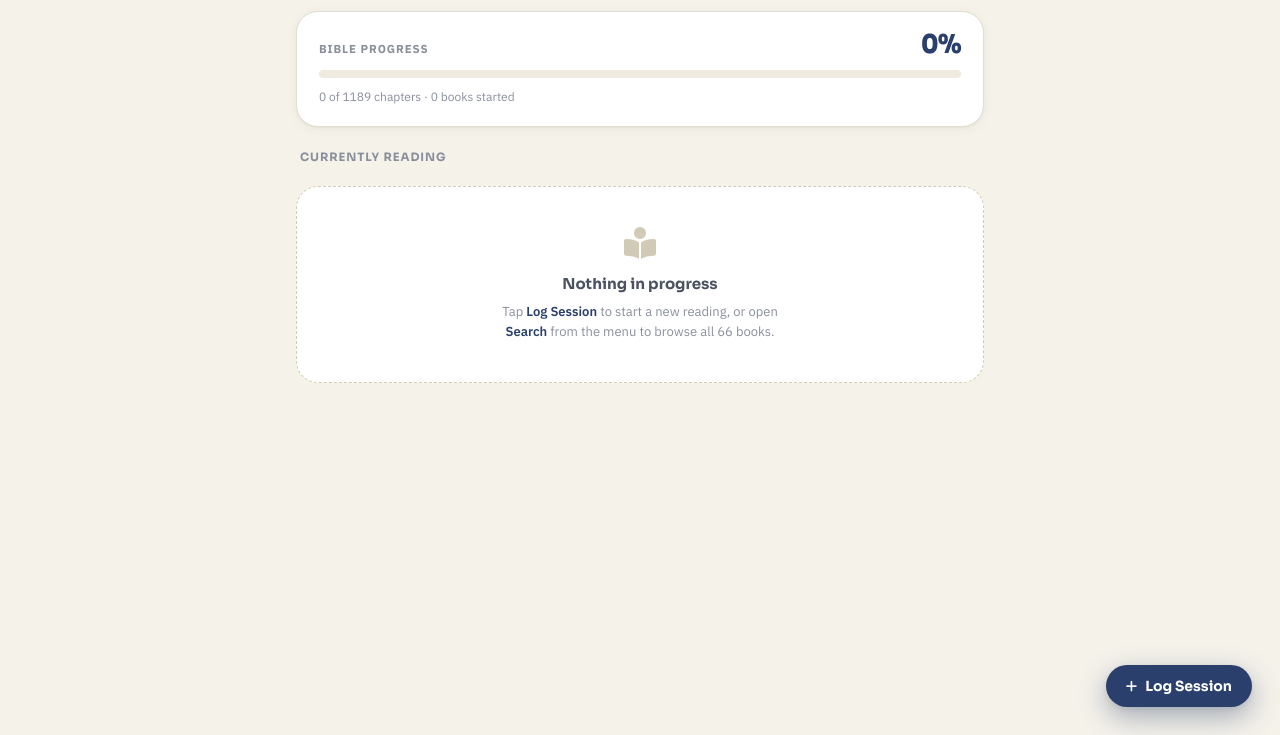
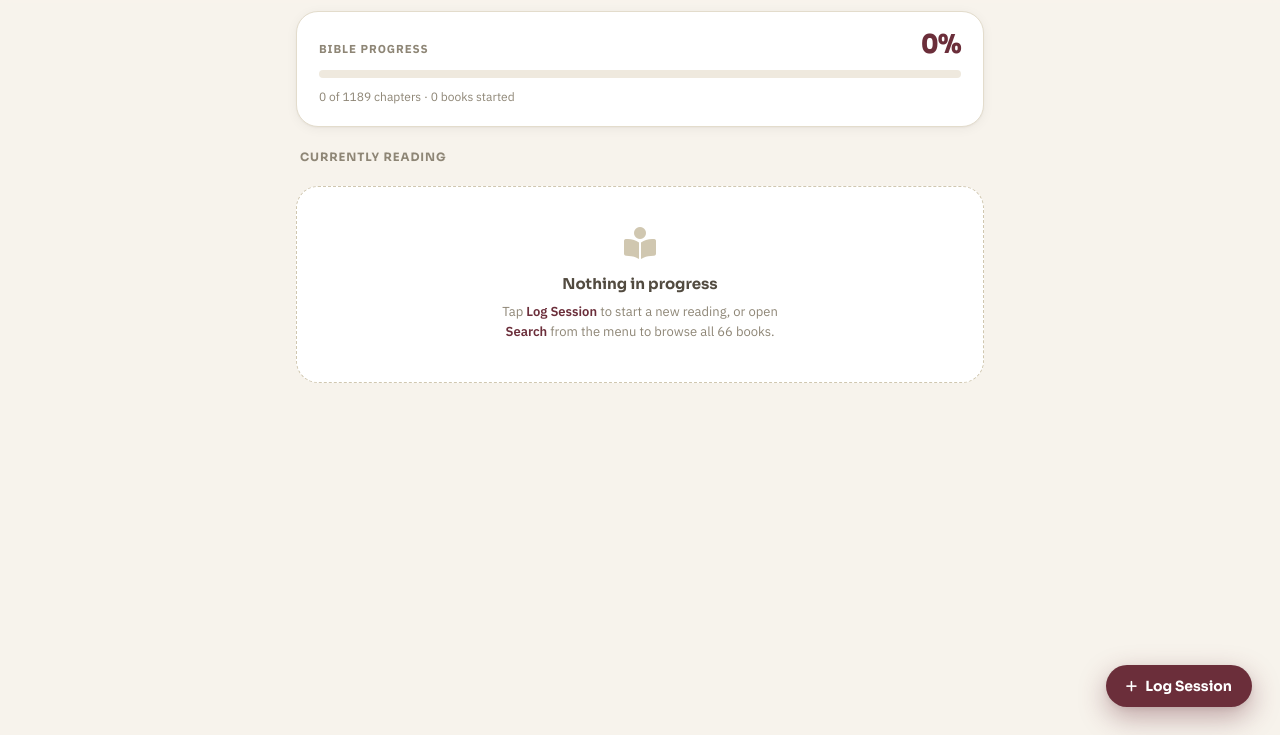
Before and after one commit to Only1Cjay/Selah, a plain HTML site: page index.html in a window 1280 px wide. Shown: the part 65-800 px from the top of the page. Drawn offline with Linux system fonts and the light colour scheme.

Commit message:
Update styles.css

```diff
--- a/styles.css
+++ b/styles.css
@@ -4,33 +4,33 @@
    ============================================================ */
 
 /* ---------------------------------------------------------- */
-/* Theme: Parchment (default light)                            */
+/* Theme: Burgundy (default light)                             */
 /* ---------------------------------------------------------- */
 :root {
-  --primary: #2A3F6B;
-  --primary-soft: #E7EBF3;
-  --primary-ink: #1B2B4D;
-  --accent: #B8860B;
-  --accent-soft: #F7EFD8;
-
-  --bg: #F5F2EA;
+  --primary: #6B2E3A;
+  --primary-soft: #F2E5E4;
+  --primary-ink: #4A1F28;
+  --accent: #C9A76A;
+  --accent-soft: #F7F0E0;
+
+  --bg: #F7F3EC;
   --card: #FFFFFF;
-  --card-2: #EFEBE0;
-  --line: #E3DED0;
-  --line-strong: #D1CAB7;
-
-  --text: #12161E;
-  --text-soft: #4A5160;
-  --muted: #8A8F9C;
-
-  --success: #2E7D5B;
-  --success-bg: #E5F3EB;
+  --card-2: #EFE9DE;
+  --line: #E3DCCC;
+  --line-strong: #D0C7B0;
+
+  --text: #1F1A14;
+  --text-soft: #524B40;
+  --muted: #8E8676;
+
+  --success: #4E7A4A;
+  --success-bg: #E8F0E2;
   --danger: #B23A2E;
   --danger-bg: #F8E4E1;
 
-  --shadow-sm: 0 1px 2px rgba(18, 22, 30, 0.04);
-  --shadow: 0 2px 12px rgba(18, 22, 30, 0.05), 0 1px 2px rgba(18, 22, 30, 0.04);
-  --shadow-lg: 0 12px 40px rgba(18, 22, 30, 0.12);
+  --shadow-sm: 0 1px 2px rgba(31, 26, 20, 0.04);
+  --shadow: 0 2px 12px rgba(31, 26, 20, 0.05), 0 1px 2px rgba(31, 26, 20, 0.04);
+  --shadow-lg: 0 12px 40px rgba(31, 26, 20, 0.12);
 
   --radius-card: 22px;
   --radius-input: 16px;
@@ -44,63 +44,63 @@
 }
 
 /* ---------------------------------------------------------- */
-/* Theme: Deep (default dark)                                  */
+/* Theme: Leather (default dark)                               */
 /* ---------------------------------------------------------- */
 [data-theme="dark"] {
-  --primary: #8FA9D9;
-  --primary-soft: rgba(143, 169, 217, 0.12);
-  --primary-ink: #B5C8E8;
-  --accent: #E0B94A;
-  --accent-soft: rgba(224, 185, 74, 0.12);
-
-  --bg: #0F1420;
-  --card: #1A2130;
-  --card-2: #232B3D;
-  --line: #2A3346;
-  --line-strong: #3A455A;
-
-  --text: #F1F3F7;
-  --text-soft: #B8BECB;
-  --muted: #7C8493;
-
-  --success: #6BC49A;
-  --success-bg: rgba(107, 196, 154, 0.12);
+  --primary: #D9A0A8;
+  --primary-soft: rgba(217, 160, 168, 0.12);
+  --primary-ink: #E8BEC4;
+  --accent: #E0B980;
+  --accent-soft: rgba(224, 185, 128, 0.12);
+
+  --bg: #1A1215;
+  --card: #241A1F;
+  --card-2: #2E2228;
+  --line: #3A2A30;
+  --line-strong: #4E3A42;
+
+  --text: #F5EFEB;
+  --text-soft: #C9BAB6;
+  --muted: #8A7B78;
+
+  --success: #8DC08A;
+  --success-bg: rgba(141, 192, 138, 0.12);
   --danger: #F08A7C;
   --danger-bg: rgba(240, 138, 124, 0.12);
 
-  --shadow-sm: 0 1px 2px rgba(0, 0, 0, 0.3);
-  --shadow: 0 4px 16px rgba(0, 0, 0, 0.35), 0 1px 2px rgba(0, 0, 0, 0.3);
-  --shadow-lg: 0 16px 48px rgba(0, 0, 0, 0.5);
-}
-
-/* ---------------------------------------------------------- */
-/* Theme: Pastel (soft yellow)                                 */
+  --shadow-sm: 0 1px 2px rgba(0, 0, 0, 0.35);
+  --shadow: 0 4px 18px rgba(0, 0, 0, 0.4), 0 1px 2px rgba(0, 0, 0, 0.3);
+  --shadow-lg: 0 16px 48px rgba(0, 0, 0, 0.55);
+}
+
+/* ---------------------------------------------------------- */
+/* Theme: Pastel — pale lemon base (#FFFA9C)                    */
 /* ---------------------------------------------------------- */
 [data-theme="pastel"] {
-  --primary: #7A6B3F;
-  --primary-soft: #F5EDD3;
-  --primary-ink: #5A4E2C;
-  --accent: #C99A2E;
-  --accent-soft: #FAEFCB;
-
-  --bg: #FBF6E4;
-  --card: #FFFDF5;
-  --card-2: #F5EFD9;
-  --line: #E9E2C2;
-  --line-strong: #D5CBA5;
-
-  --text: #2B2A20;
-  --text-soft: #5E5B48;
-  --muted: #97917A;
-
-  --success: #567A45;
-  --success-bg: #E8F0DD;
+  --primary: #8A6E1E;
+  --primary-soft: #FDF7A8;
+  --primary-ink: #5E4A10;
+  --accent: #B8860B;
+  --accent-soft: #FBF18E;
+
+  --bg: #FFFA9C;
+  --card: #FFFEF0;
+  --card-2: #F7F28E;
+  --line: #E5DC84;
+  --line-strong: #CFC46A;
+
+  --text: #2A2410;
+  --text-soft: #5F5626;
+  --muted: #948B4E;
+
+  --success: #4E7A3A;
+  --success-bg: #EDF5C8;
   --danger: #B23A2E;
-  --danger-bg: #F5DFD8;
-
-  --shadow-sm: 0 1px 2px rgba(43, 42, 32, 0.04);
-  --shadow: 0 2px 12px rgba(43, 42, 32, 0.06), 0 1px 2px rgba(43, 42, 32, 0.04);
-  --shadow-lg: 0 12px 40px rgba(43, 42, 32, 0.12);
+  --danger-bg: #F8DCC8;
+
+  --shadow-sm: 0 1px 2px rgba(42, 36, 16, 0.06);
+  --shadow: 0 2px 12px rgba(42, 36, 16, 0.08), 0 1px 2px rgba(42, 36, 16, 0.05);
+  --shadow-lg: 0 12px 40px rgba(42, 36, 16, 0.15);
 }
 
 /* ---------------------------------------------------------- */
```
